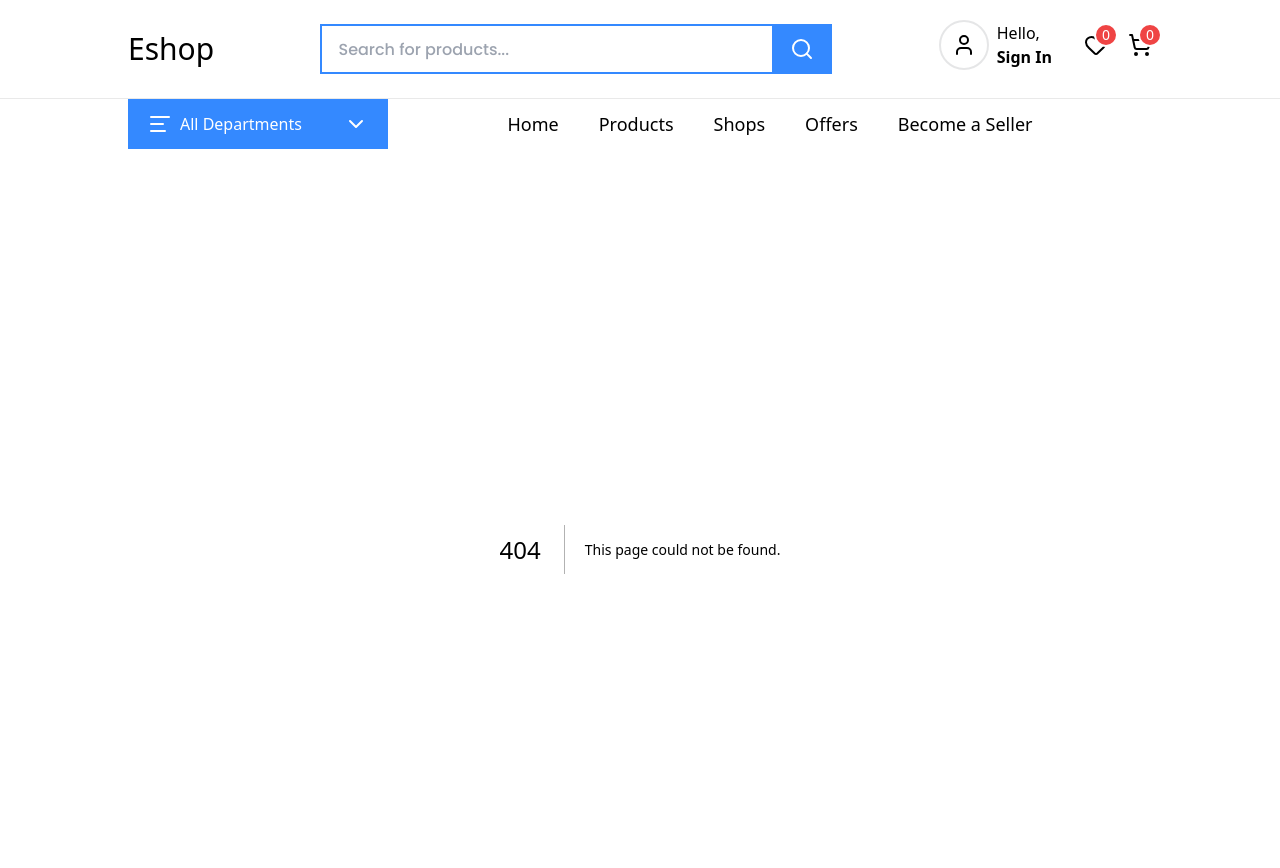
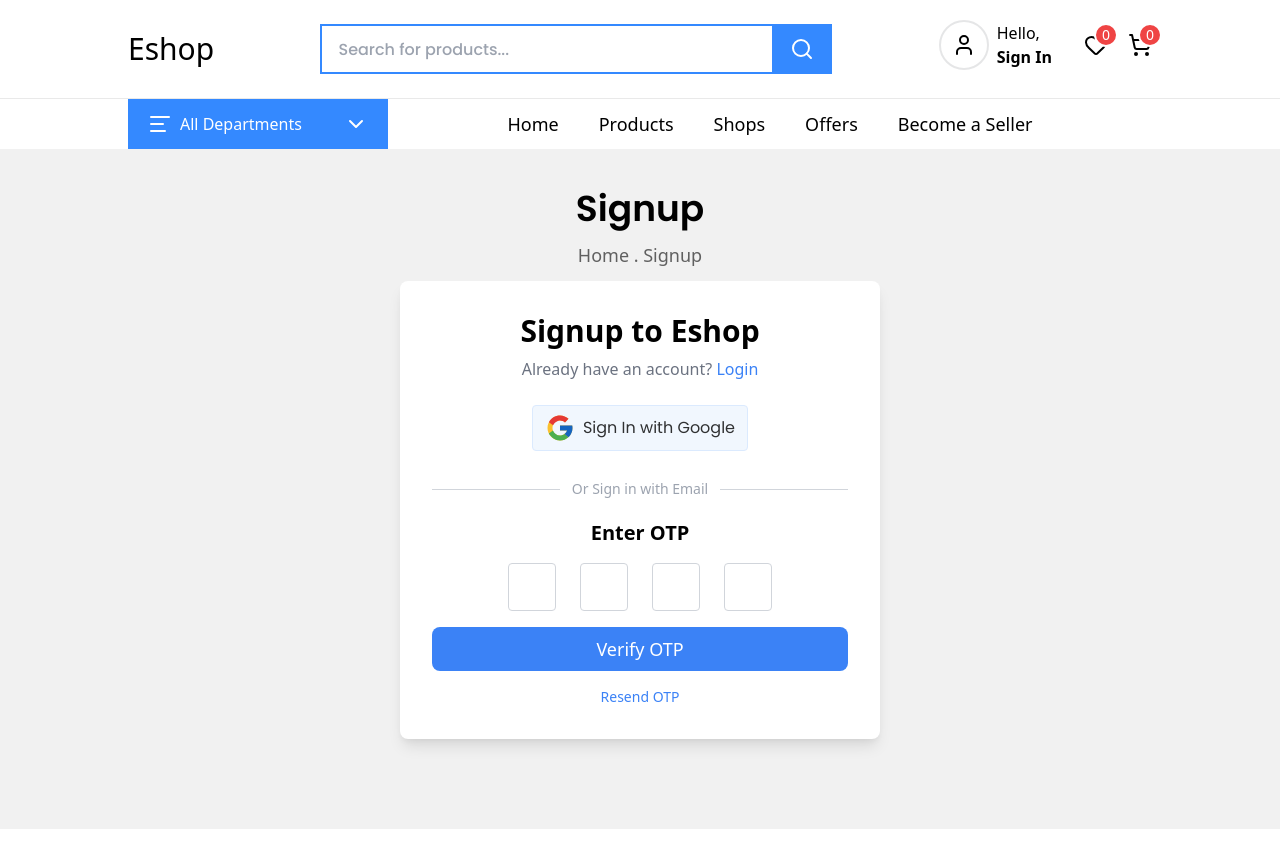
Before and after one commit to adityakashyap5047/eshop, a Next.js app in the folder apps/user-ui/: page /signup in a window 1280 px wide. Before the commit this address had no page. Shown: the top 868 px of the page. After the commit the page ends 829 px from the top, so only its background shows below. Built offline with nearby package versions, Linux system fonts and the light colour scheme.

Commit message:
adding the signup page ui

```diff
--- /dev/null
+++ b/apps/user-ui/src/app/(routes)/signup/page.tsx
@@ -0,0 +1,171 @@
+"use client";
+
+import GoogleButton from "apps/user-ui/src/shared/components/google-button";
+import { Eye, EyeOff } from "lucide-react";
+import Link from "next/link";
+import { useRouter } from "next/navigation";
+import { useRef, useState } from "react";
+import { useForm } from "react-hook-form";
+
+type FormData = {
+    name: string;
+    email: string;
+    password: string;
+}
+
+const Signup = () => {
+
+    const [passwordVisible, setPasswordVisible] = useState(false);
+    const [serverError, setServerError] = useState<string | null>(null);
+    const [showOtp, setShowOtp] = useState(false);
+    const [canResend, setCanResend] = useState(true);
+    const [timer, setTimer] = useState(60);
+    const [otp, setOtp] = useState(["", "", "", ""]);
+    const [userData, setUserData] = useState<FormData | null>(null);
+    const inputRefs = useRef<(HTMLInputElement | null)[]>([]);
+    const router = useRouter();
+
+    const { register, handleSubmit, formState: { errors } } = useForm<FormData>();
+
+    const onSubmit = async (data: FormData) => {}
+
+    const handleOtpChange = (index: number, value: string) => {
+        if(!/^[0-9]?$/.test(value)) return;
+
+        const newOtp = [...otp];
+        newOtp[index] = value;
+        setOtp(newOtp);
+
+        if (value && index < inputRefs.current.length - 1) {
+            inputRefs.current[index + 1]?.focus();
+        }
+    }
+
+    const handleOtpKeyDown = (index: number, e: React.KeyboardEvent<HTMLInputElement>) => {
+        if (e.key === "Backspace" && !otp[index] && index > 0) {
+            inputRefs.current[index - 1]?.focus();
+        }
+    }
+
+    const resendOtp = () => {}
+
+    return (
+        <div className="w-full py-10 min-h-[85vh] bg-[#f1f1f1]">
+            <h1 className="text-4xl font-Poppins font-semibold text-black text-center">
+                Signup
+            </h1>
+            <p className="text-center text-lg font-medium py-3 text-[#00000099]">
+                Home . Signup
+            </p>
+
+            <div className="w-full flex justify-center">
+                <div className="md:w-[480px] p-8 bg-white shadow rounded-lg">
+                    <h3 className="text-3xl font-semibold text-center mb-2">
+                        Signup to Eshop
+                    </h3>
+                    <p className="text-center text-gray-500 mb-4">
+                        Already have an account?{" "}
+                        <Link href={"/login"} className="text-blue-500">Login</Link>
+                    </p>
+                    <GoogleButton />
+                    <div className="flex items-center my-5 text-gray-400 text-sm">
+                        <div className="flex-1 border-t border-gray-300" />
+                        <span className="px-3">Or Sign in with Email</span>
+                        <div className="flex-1 border-t border-gray-300" />
+                    </div>
+                    {showOtp ? (
+                        <form onSubmit={handleSubmit(onSubmit)}>
+                            <label className="block text-gray-700 mb-1">Name</label>
+                            <input
+                                type="text"
+                                placeholder="Eshop..."
+                                className="w-full p-2 border border-gray-300 outline-0 !rounded mb-1"
+                                {...register("name", { required: "Name is required" })}
+                            />
+                            {errors.name && <p className="text-red-500 text-sm">{String(errors.name.message)}</p>}
+                            <label className="block text-gray-700 mb-1">Email</label>
+                            <input
+                                type="email"
+                                placeholder="support.eshop@gmail.com"
+                                className="w-full p-2 border border-gray-300 outline-0 !rounded mb-1"
+                                {...register("email", { required: "Email is required", pattern: {
+                                    value: /^[a-zA-Z0-9._%+-]+@[a-zA-Z0-9.-]+\.[a-zA-Z]{2,}$/,
+                                    message: "Invalid email address"
+                                } })}
+                            />
+                            {errors.email && <p className="text-red-500 text-sm">{String(errors.email.message)}</p>}
+                            <label className="block text-gray-700 mb-1">Password</label>
+                            <div className="relative">
+                                <input
+                                    type={passwordVisible ? "text" : "password"}
+                                    placeholder="Min. 6 characters"
+                                    className="w-full p-2 border border-gray-300 outline-0 !rounded mb-1"
+                                    {...register("password", {
+                                        required: "Password is required",
+                                        minLength: {
+                                            value: 6,
+                                            message: "Password must be at least 6 characters"
+                                        }
+                                    })}
+                                />
+                                <button type="button" className="absolute inset-y-0 right-3 flex items-center text-gray-400" onClick={() => setPasswordVisible(!passwordVisible)}>
+                                    {passwordVisible ? <EyeOff /> : <Eye />}
+                                </button>
+                                {errors.password && (
+                                    <p className="text-red-500 text-sm">{String(errors.password.message)}</p>
+                                )}
+
+                            </div>
+                            <button
+                                className="w-full mt-4 text-lg cursor-pointer bg-black text-white py-2 rounded-lg"
+                                type="submit"
+                            >
+                                Signup
+                            </button>
+                            {serverError && (
+                                <p className="text-red-500 text-sm mt-2">{serverError}</p>
+                            )}
+                        </form>
+                    ) : (
+                        <div>
+                            <h3 className="text-xl font-semibold text-center mb-4">Enter OTP</h3>
+                            <div className="flex justify-center gap-6">
+                                {otp?.map((digit, index) => (
+                                    <input
+                                        key={index}
+                                        type="text"
+                                        ref={(el) => {
+                                            if (el) inputRefs.current[index] = el;
+                                        }}
+                                        maxLength={1}
+                                        className="w-12 h-12 text-center border border-gray-300 outline-none !rounded"
+                                        value={digit}
+                                        onChange={(e) => handleOtpChange(index, e.target.value)}
+                                        onKeyDown={(e) => handleOtpKeyDown(index, e)}
+                                    />
+                                ))}
+                            </div>
+                            <button className="w-full mt-4 text-lg cursor-pointer bg-blue-500 text-white py-2 rounded-lg">
+                                Verify OTP
+                            </button>
+                            <p className="text-center text-sm mt-4">
+                                {canResend ? (
+                                    <button
+                                        onClick={resendOtp}
+                                        className="text-blue-500 cursor-pointer"
+                                    >
+                                        Resend OTP
+                                    </button>
+                                ) : (
+                                    `Resend OTP in ${timer}sec`
+                                )}
+                            </p>
+                        </div>
+                    )}
+                </div>
+            </div>
+        </div>
+    )
+}
+
+export default Signup
```
